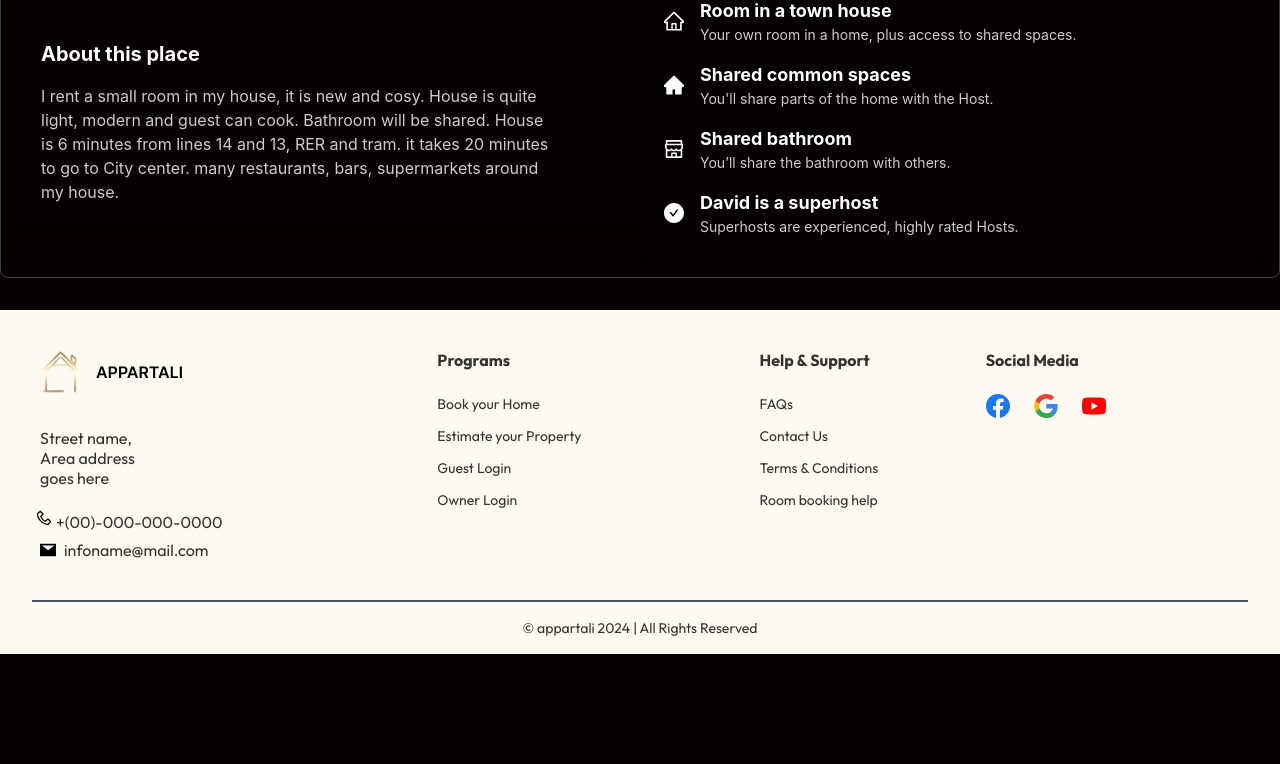
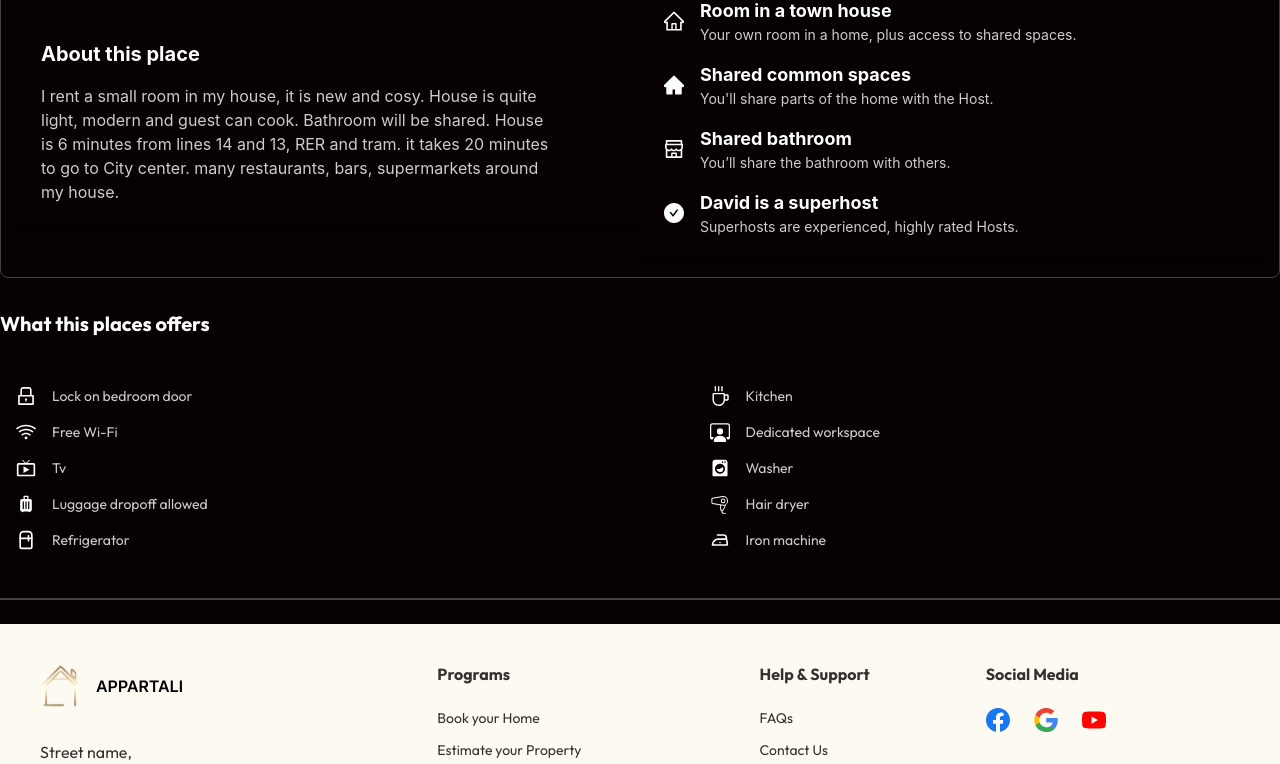
Before and after one commit to Mahedihasanimam/appartly-frontend, a Next.js app: page / in a window 1280 px wide. Shown: the part 1268-2032 px from the top of the page. Before the commit the page ends 1922 px from the top, so only its background shows below. Built offline with nearby package versions, Linux system fonts and the light colour scheme.

Commit message:
what's this place offer completed

```diff
--- a/src/app/(mainlayout)/[...slug]/page.jsx
+++ b/src/app/(mainlayout)/[...slug]/page.jsx
@@ -5,7 +5,14 @@ import { Carousel, DatePicker, InputNumber, Button, Rate } from "antd";
 import Image from "next/image";
 import slideimage from "/public/images/Rectangle 67.png";
 import slideimage2 from "/public/images/Rectangle 68.png";
-import { CheckCircleFilled, FileOutlined, HeartOutlined, HomeFilled, LeftOutlined, ShopOutlined } from "@ant-design/icons";
+import {
+  CheckCircleFilled,
+  FileOutlined,
+  HeartOutlined,
+  HomeFilled,
+  LeftOutlined,
+  ShopOutlined,
+} from "@ant-design/icons";
 import Link from "next/link";
 import favimg from "/public/icons/fevorite.png";
 const { RangePicker } = DatePicker;
@@ -15,15 +22,20 @@ import {
   LockOutlined,
   CoffeeOutlined,
   HomeOutlined,
+} from "@ant-design/icons";
 
-} from "@ant-design/icons";
-import { TvOutlined } from '@ant-design/icons';
+import { MdLiveTv, MdLuggage } from "react-icons/md";
+import { LuRefrigerator } from "react-icons/lu";
+import { BsPersonWorkspace } from "react-icons/bs";
+import { BiSolidWasher } from "react-icons/bi";
+import { PiHairDryerLight } from "react-icons/pi";
+import { TbIroning1 } from "react-icons/tb";
 
 import { Card, Avatar, List, Divider, Progress, Tooltip } from "antd"; // Import from Ant Design
 import profileimg from "/public/images/about.png";
 
 const Page = ({ params }) => {
-console.log(params)
+  console.log(params);
 
   const [activeSlide, setActiveSlide] = useState(0);
   const [dates, setDates] = useState(null);
@@ -91,15 +103,6 @@ console.log(params)
       setIsRated(true);
     }
   };
-
-  const data = [
-    { icon: <LockOutlined />, text: "Lock on bedroom door" },
-    { icon: <WifiOutlined />, text: "Wifi" },
-    { icon: <TvOutlined />, text: "TV" },
-    { icon: <CoffeeOutlined />, text: "Kitchen" },
-    { icon: <HomeOutlined />, text: "Dedicated workspace" },
-    // Add other amenities here
-  ];
 
   return (
     <div className="bg-[]">
@@ -309,7 +312,17 @@ console.log(params)
           {/* Profile Section */}
           <Card className="w-full bg-transparent text-white" bordered={false}>
             <div className="flex items-center">
-              <Avatar size="large" icon={<Image height={96} width={96} src={profileimg} alt="Profile" />} />
+              <Avatar
+                size="large"
+                icon={
+                  <Image
+                    height={96}
+                    width={96}
+                    src={profileimg}
+                    alt="Profile"
+                  />
+                }
+              />
               <div className="ml-4">
                 <h2 className="text-xl  font-bold">Stay with David</h2>
                 <p className="text-sm text-[#FFFFFFCC]">
@@ -319,7 +332,13 @@ console.log(params)
             </div>
             <br />
             <h2 className="text-xl  font-bold py-4">About this place</h2>
-            <p className="text-[#FFFFFFCC] text-[16px] font-normal leading-6 max-w-lg">I rent a small room in my house, it is new and cosy. House is quite light, modern and guest can cook. Bathroom will be shared. House is 6 minutes from lines 14 and 13, RER and tram. it takes 20 minutes to go to City center. many restaurants, bars, supermarkets around my house.</p>
+            <p className="text-[#FFFFFFCC] text-[16px] font-normal leading-6 max-w-lg">
+              I rent a small room in my house, it is new and cosy. House is
+              quite light, modern and guest can cook. Bathroom will be shared.
+              House is 6 minutes from lines 14 and 13, RER and tram. it takes 20
+              minutes to go to City center. many restaurants, bars, supermarkets
+              around my house.
+            </p>
           </Card>
 
           {/* About Room Section */}
@@ -329,23 +348,131 @@ console.log(params)
           >
             <h2 className="text-xl  font-bold py-4">About room</h2>
             <ul className="space-y-4">
-              <li className="flex items-center space-x-4"><HomeOutlined className="text-xl"/> <div>
-              <h3 className="text-lg  font-bold text-[#FFFFFF]">Room in a town house</h3> <p className="text-sm text-[#FFFFFFCC] font-normal">Your own room in a home, plus access to shared spaces.</p> </div>
+              <li className="flex items-center space-x-4">
+                <HomeOutlined className="text-xl" />{" "}
+                <div>
+                  <h3 className="text-lg  font-bold text-[#FFFFFF]">
+                    Room in a town house
+                  </h3>{" "}
+                  <p className="text-sm text-[#FFFFFFCC] font-normal">
+                    Your own room in a home, plus access to shared spaces.
+                  </p>{" "}
+                </div>
               </li>
 
-              <li className="flex items-center space-x-4"><HomeFilled className="text-xl"/> <div>
-              <h3 className="text-lg  font-bold text-[#FFFFFF]">Shared common spaces</h3> <p className="text-sm text-[#FFFFFFCC] font-normal">You'll share parts of the home with the Host.</p> </div>
+              <li className="flex items-center space-x-4">
+                <HomeFilled className="text-xl" />{" "}
+                <div>
+                  <h3 className="text-lg  font-bold text-[#FFFFFF]">
+                    Shared common spaces
+                  </h3>{" "}
+                  <p className="text-sm text-[#FFFFFFCC] font-normal">
+                    You'll share parts of the home with the Host.
+                  </p>{" "}
+                </div>
               </li>
 
-
-              <li className="flex items-center space-x-4"><ShopOutlined className="text-xl"/> <div>
-              <h3 className="text-lg  font-bold text-[#FFFFFF]">Shared bathroom</h3> <p className="text-sm text-[#FFFFFFCC] font-normal">You’ll share the bathroom with others.</p> </div>
+              <li className="flex items-center space-x-4">
+                <ShopOutlined className="text-xl" />{" "}
+                <div>
+                  <h3 className="text-lg  font-bold text-[#FFFFFF]">
+                    Shared bathroom
+                  </h3>{" "}
+                  <p className="text-sm text-[#FFFFFFCC] font-normal">
+                    You’ll share the bathroom with others.
+                  </p>{" "}
+                </div>
               </li>
-              <li className="flex items-center space-x-4"><CheckCircleFilled className="text-xl"/> <div>
-              <h3 className="text-lg  font-bold text-[#FFFFFF]">David is a superhost</h3> <p className="text-sm text-[#FFFFFFCC] font-normal">Superhosts are experienced, highly rated Hosts.</p> </div>
+              <li className="flex items-center space-x-4">
+                <CheckCircleFilled className="text-xl" />{" "}
+                <div>
+                  <h3 className="text-lg  font-bold text-[#FFFFFF]">
+                    David is a superhost
+                  </h3>{" "}
+                  <p className="text-sm text-[#FFFFFFCC] font-normal">
+                    Superhosts are experienced, highly rated Hosts.
+                  </p>{" "}
+                </div>
               </li>
             </ul>
           </Card>
+        </div>
+      </div>
+
+      <div className=" container mx-auto  border-b-2 border-[#424242]  my-6">
+        <h2 className="text-xl text-white  font-bold">
+          What this places offers
+        </h2>
+        <div className="lg:flex md:flex flex-row items-center justify-between p-4 my-8 lg:max-w-4xl w-full">
+          <div>
+            <ul className="space-y-4">
+              <li className="flex items-center space-x-4 text-[#FFFFFFCC]  font-normal">
+                <LockOutlined className="text-xl text-white" />{" "}
+                <p className="text-sm text-[#FFFFFFCC] font-normal text-[16px]">
+                  Lock on bedroom door
+                </p>
+              </li>
+              <li className="flex items-center space-x-4 text-[#FFFFFFCC] font-normal">
+                <WifiOutlined className="text-xl text-white" />{" "}
+                <p className="text-sm text-[#FFFFFFCC] font-normal    text-[16px]">
+                  Free Wi-Fi
+                </p>
+              </li>
+              <li className="flex items-center space-x-4 text-[#FFFFFFCC] font-normal">
+                <MdLiveTv className="text-xl text-white" />{" "}
+                <p className="text-sm text-[#FFFFFFCC] font-normal    text-[16px]">
+                  Tv
+                </p>
+              </li>
+              <li className="flex items-center space-x-4 text-[#FFFFFFCC] font-normal">
+                <MdLuggage className="text-xl text-white" />{" "}
+                <p className="text-sm text-[#FFFFFFCC] font-normal    text-[16px]">
+                  Luggage dropoff allowed
+                </p>
+              </li>
+              <li className="flex items-center space-x-4 text-[#FFFFFFCC] font-normal">
+                <LuRefrigerator className="text-xl text-white" />{" "}
+                <p className="text-sm text-[#FFFFFFCC] font-normal    text-[16px]">
+                  Refrigerator
+                </p>
+              </li>
+            </ul>
+          </div>
+
+          <div>
+            <ul className="space-y-4">
+              <li className="flex items-center space-x-4 text-[#FFFFFFCC] font-normal">
+                <CoffeeOutlined className="text-xl text-white" />{" "}
+                <p className="text-sm text-[#FFFFFFCC] font-normal  text-[16px]">
+                  Kitchen
+                </p>
+              </li>
+              <li className="flex items-center space-x-4 text-[#FFFFFFCC] font-normal">
+                <BsPersonWorkspace className="text-xl text-white" />{" "}
+                <p className="text-sm text-[#FFFFFFCC] font-normal  text-[16px]">
+                Dedicated workspace
+                </p>
+              </li>
+              <li className="flex items-center space-x-4 text-[#FFFFFFCC] font-normal">
+                <BiSolidWasher className="text-xl text-white" />{" "}
+                <p className="text-sm text-[#FFFFFFCC] font-normal  text-[16px]">
+                Washer
+                </p>
+              </li>
+              <li className="flex items-center space-x-4 text-[#FFFFFFCC] font-normal">
+                <PiHairDryerLight className="text-xl text-white" />{" "}
+                <p className="text-sm text-[#FFFFFFCC] font-normal  text-[16px]">
+                Hair dryer
+                </p>
+              </li>
+              <li className="flex items-center space-x-4 text-[#FFFFFFCC] font-normal">
+                <TbIroning1 className="text-xl text-white" />{" "}
+                <p className="text-sm text-[#FFFFFFCC] font-normal  text-[16px]">
+                Iron machine
+                </p>
+              </li>
+            </ul>
+          </div>
         </div>
       </div>
     </div>
```
Lines whose indentation alone changed are shown as unchanged.
